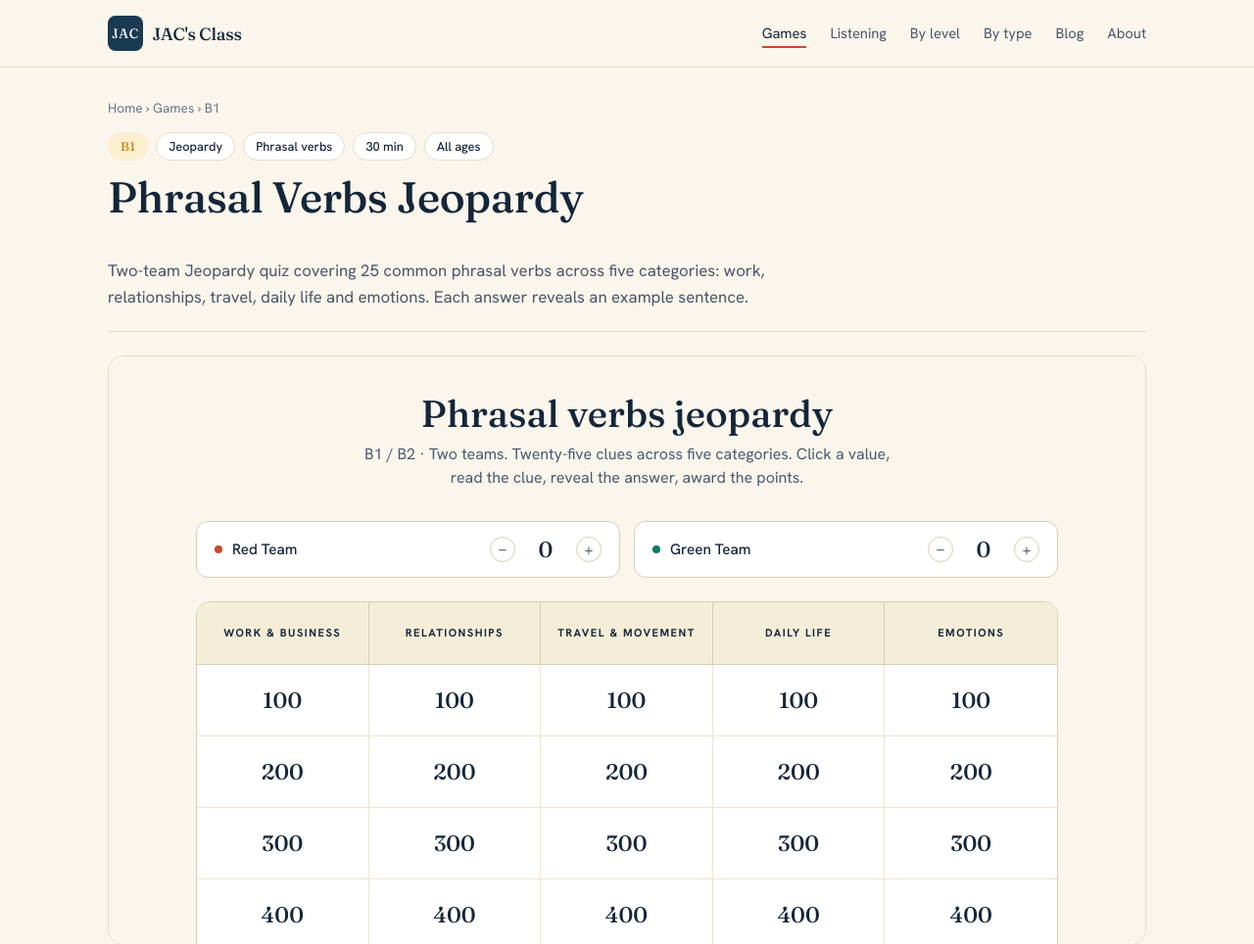
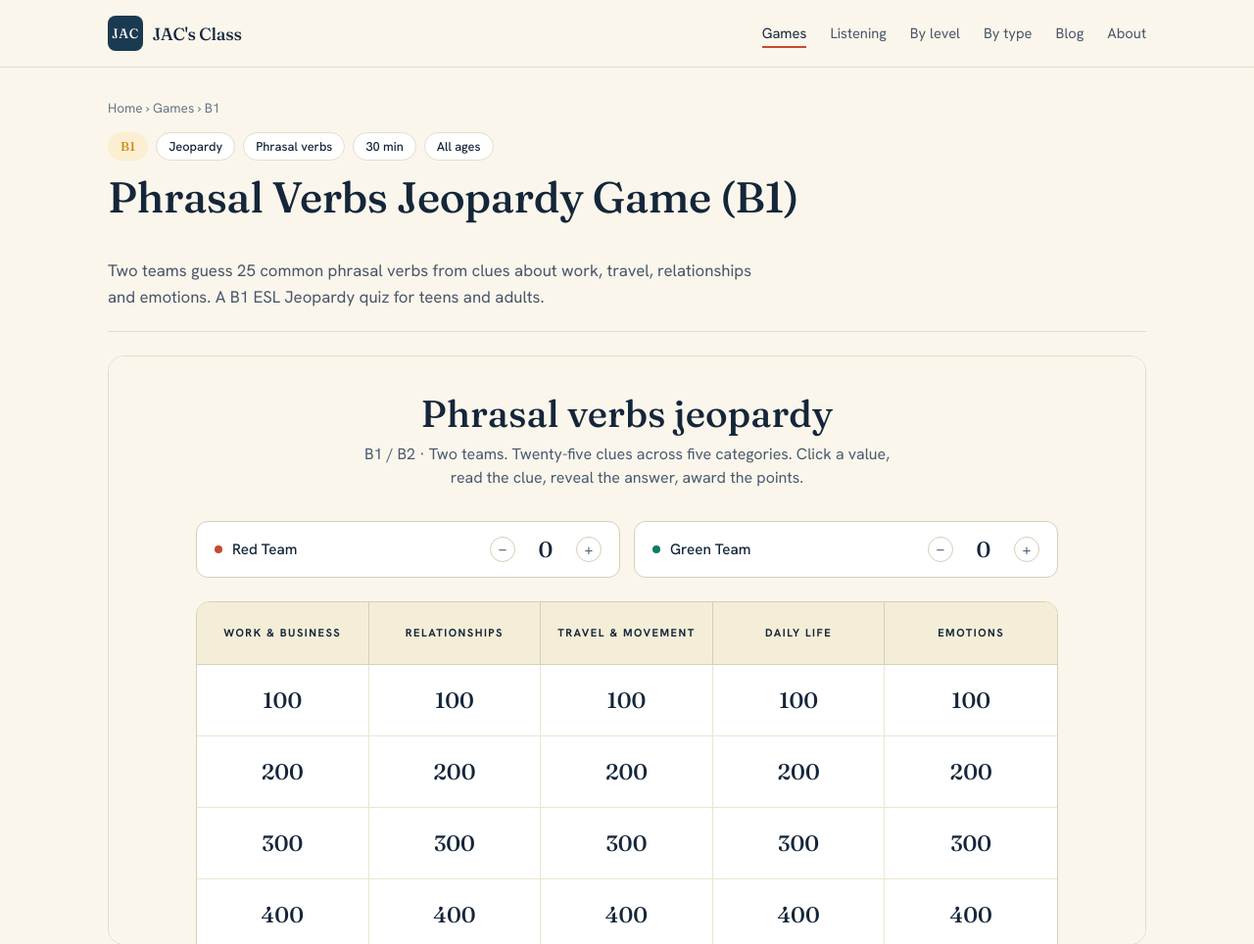
Before and after one commit to cameron2507-png/jaceslclass, an Astro site: page /games/phrasal-verbs-jeopardy in a window 1280 px wide. Shown: the top 964 px of the page at 98% size. Built offline with nearby package versions, Linux system fonts and the light colour scheme; Astro itself is replaced by a stand-in of ours.

Commit message:
Improve title and description for SEO: phrasal-verbs-jeopardy.md

```diff
--- a/src/content/games/phrasal-verbs-jeopardy.md
+++ b/src/content/games/phrasal-verbs-jeopardy.md
@@ -1,6 +1,6 @@
 ---
-title: "Phrasal Verbs Jeopardy"
-description: "Two-team Jeopardy quiz covering 25 common phrasal verbs across five categories: work, relationships, travel, daily life and emotions. Each answer reveals an example sentence."
+title: "Phrasal Verbs Jeopardy Game (B1)"
+description: "Two teams guess 25 common phrasal verbs from clues about work, travel, relationships and emotions. A B1 ESL Jeopardy quiz for teens and adults."
 level: B1
 type: Jeopardy
 topic: "Phrasal verbs"
```
